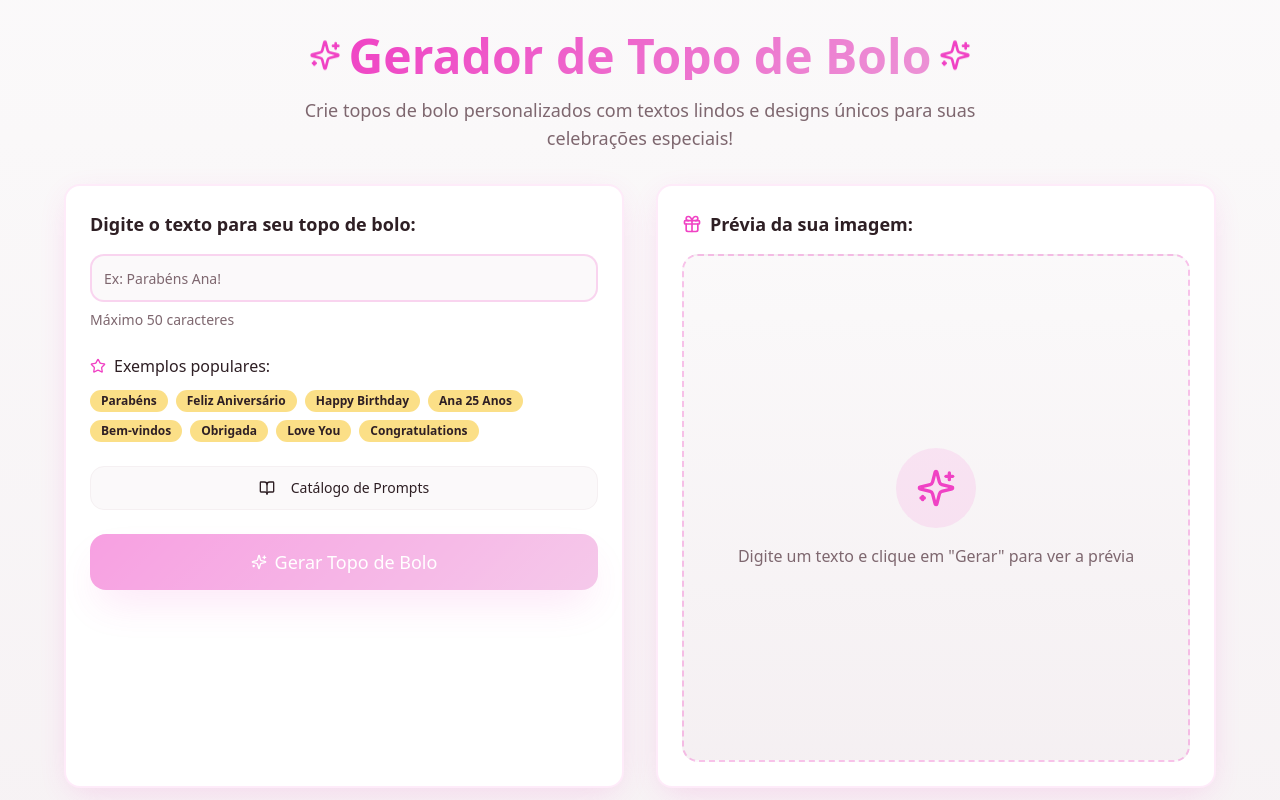
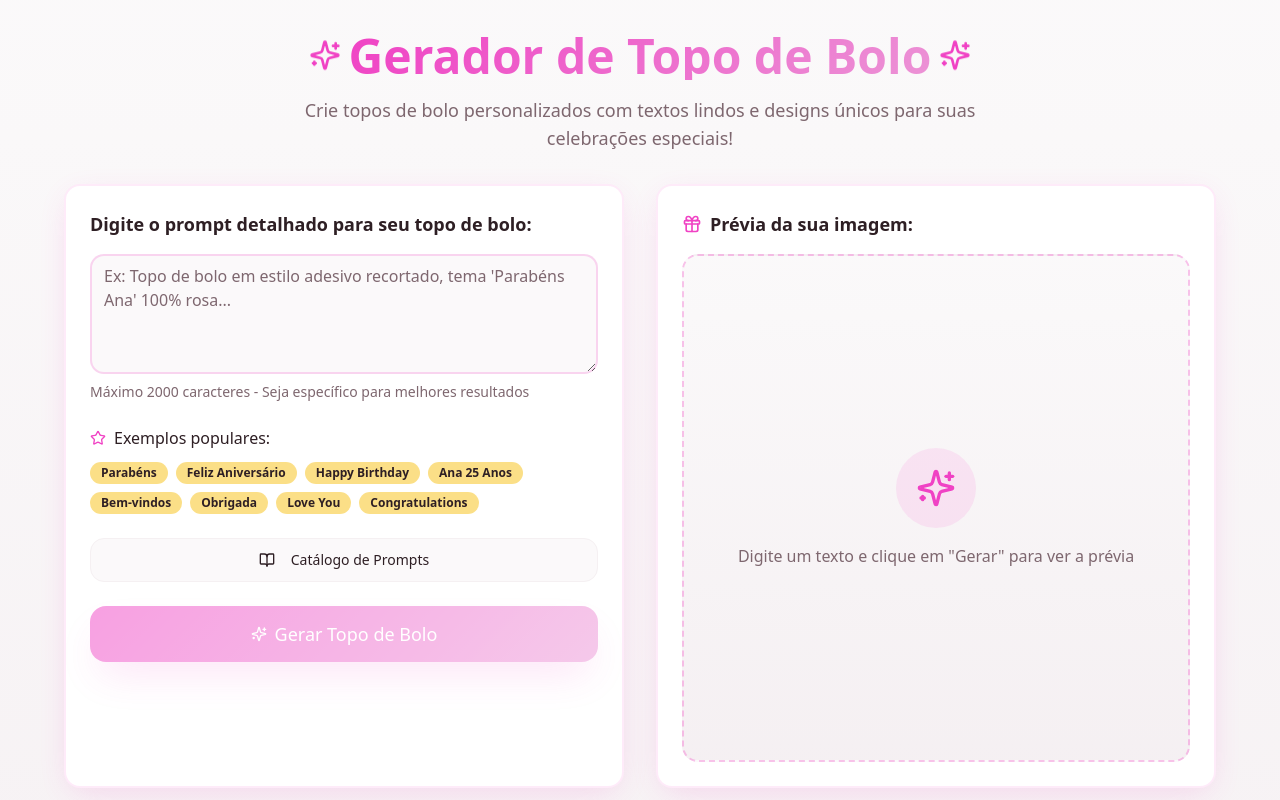
Before and after one commit to insight-valley/pix-reveal-cake-topper, a React (Vite) app: page / in a window 1280 px wide. Shown: the top 800 px of the page. Built offline with nearby package versions, Linux system fonts and the light colour scheme.

Commit message:
Make prompt input multiline

```diff
--- a/src/components/CakeTopperGenerator.tsx
+++ b/src/components/CakeTopperGenerator.tsx
@@ -1,6 +1,6 @@
 import { useState } from "react";
 import { Button } from "@/components/ui/button";
-import { Input } from "@/components/ui/input";
+import { Textarea } from "@/components/ui/textarea";
 import { Card, CardContent } from "@/components/ui/card";
 import { Badge } from "@/components/ui/badge";
 import { Loader2, Sparkles, Heart, Star, Gift } from "lucide-react";
@@ -87,17 +87,17 @@ export const CakeTopperGenerator = ({}: CakeTopperGeneratorProps) => {
             <CardContent className="p-6 space-y-6">
               <div>
                 <label className="text-lg font-semibold text-foreground mb-4 block">
-                  Digite o texto para seu topo de bolo:
+                  Digite o prompt detalhado para seu topo de bolo:
                 </label>
-                <Input
-                  placeholder="Ex: Parabéns Ana!"
+                <Textarea
+                  placeholder="Ex: Topo de bolo em estilo adesivo recortado, tema 'Parabéns Ana' 100% rosa..."
                   value={text}
                   onChange={(e) => setText(e.target.value)}
-                  className="text-lg h-12 border-2 border-primary/20 focus:border-primary"
-                  maxLength={50}
+                  className="text-base min-h-[120px] border-2 border-primary/20 focus:border-primary resize-vertical"
+                  maxLength={2000}
                 />
                 <p className="text-sm text-muted-foreground mt-2">
-                  Máximo 50 caracteres
+                  Máximo 2000 caracteres - Seja específico para melhores resultados
                 </p>
               </div>
 
```
